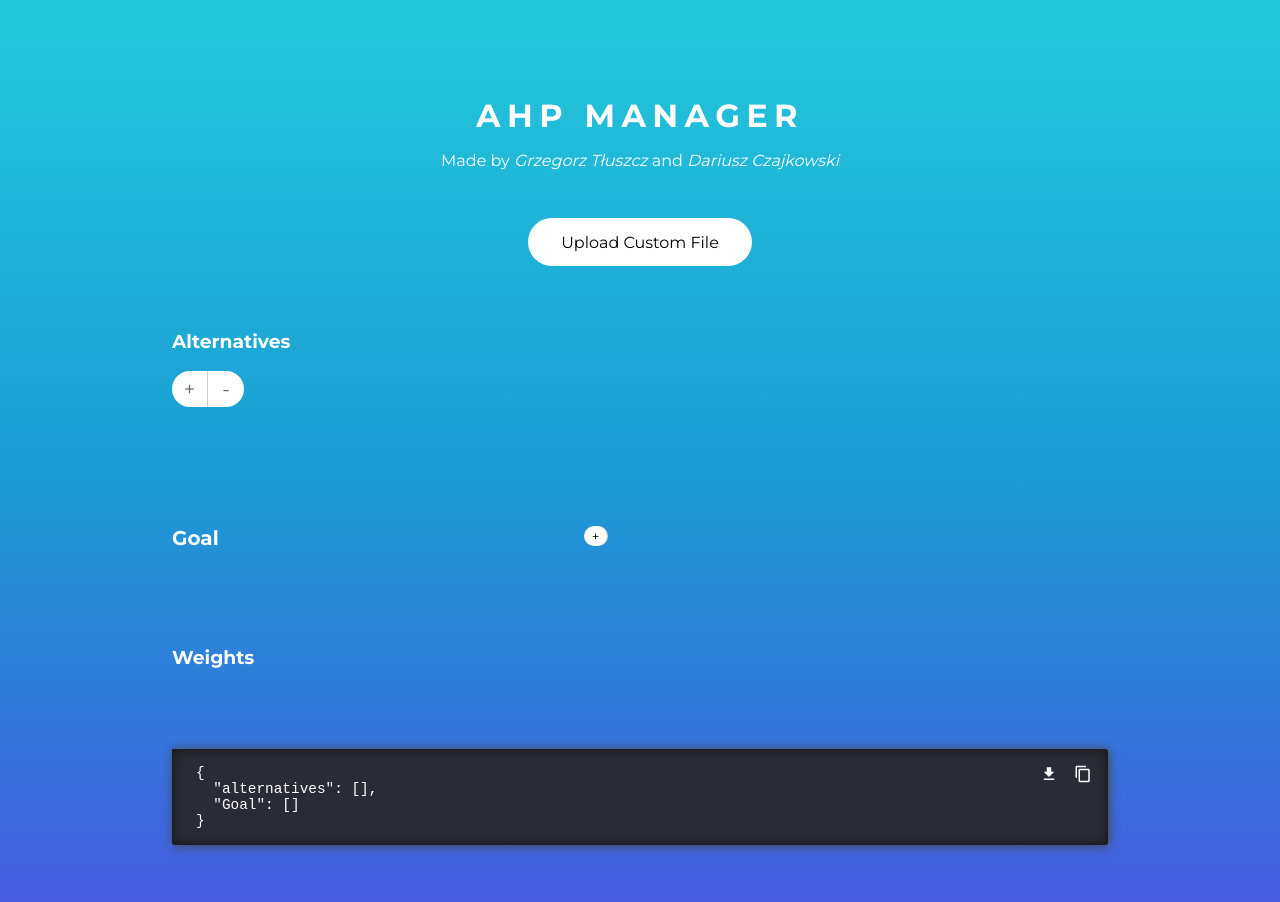
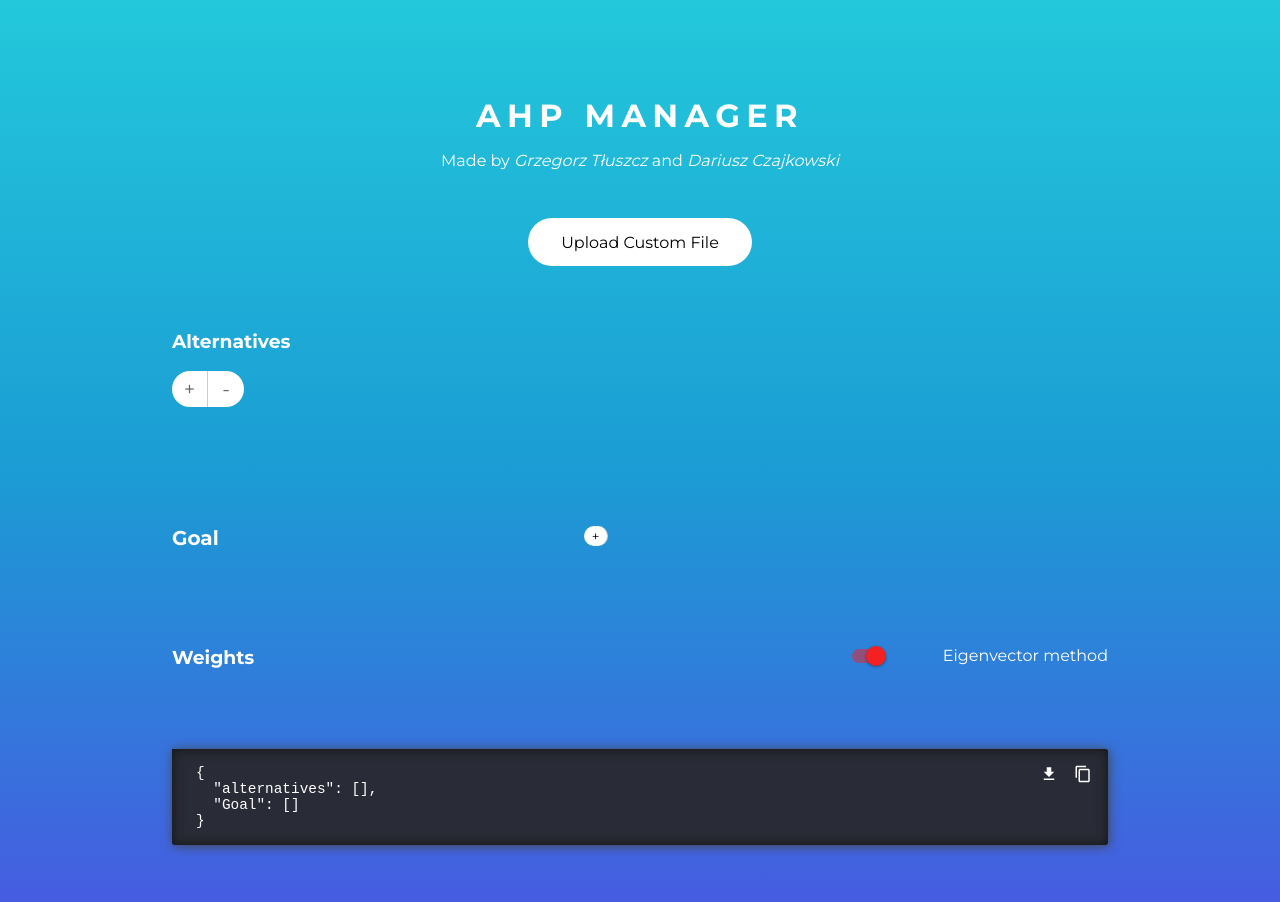
Before and after one commit to gtluszcz/AHP-Manager, a Vue app: page / in a window 1280 px wide. Shown: the top 902 px of the page. Built offline with nearby package versions, Linux system fonts and the light colour scheme.

Commit message:
Two weighting systems

```diff
--- a/src/App.vue
+++ b/src/App.vue
@@ -52,9 +52,24 @@
             </div>
 
             <div class="weights">
-                <h3>Weights</h3>
-                <div class="row weights__row" v-for="(weight, index) in priorityVector()" :key="index">
-                    <span>{{ alternatives[index].value }}</span><span>{{ weight.toFixed(3) }}</span>
+                <div class="weights__header">
+                    <h3>Weights</h3>
+                    <div class="label">
+                        <label class="ui-switch" :class="{ 'checked': isEigenvectorMethod }">
+                            <input type="checkbox" class="ui-switch-input" v-model="isEigenvectorMethod">
+
+                            <div class="ui-switch-track"></div>
+                            <div class="ui-switch-thumb"></div>
+
+                            <div class="ui-switch-focus-ring"></div>
+                        </label>
+                        <span v-text="isEigenvectorMethod ? 'Eigenvector method' : 'Geometric mean method'"></span>
+                    </div>
+                </div>
+                <div>
+                    <div class="row weights__row" v-for="(weight, index) in priorityVector()" :key="index">
+                        <span>{{ alternatives[index].value }}</span><span>{{ weight }}</span>
+                    </div>
                 </div>
             </div>
 
@@ -92,10 +107,17 @@
     import eventHub from './eventHub'
     import Clipboard from 'clipboard'
     import Maths from './modules/Maths'
+    import EigenvectorMethod from './modules/EigenvectorMethod'
+    import MeanMethod from './modules/MeanMethod'
 
     export default {
         props: ['alternatives', 'tree'],
         name: 'App',
+        data() {
+            return {
+                isEigenvectorMethod: true,
+            }
+        },
         mounted() {
             eventHub.$on('update', () => this.$forceUpdate())
 
@@ -129,9 +151,11 @@
                 return goal
             },
             priorityVector() {
-                return (this.tree.matrix.length === 0 || this.alternatives.length === 0)
-                    ? ''
-                    : Maths.nodeVector(this.tree)
+                if (this.tree.matrix.length === 0 || this.alternatives.length === 0) {
+                    return ''
+                }
+
+                return this.isEigenvectorMethod ? EigenvectorMethod.priorityVector(this.tree) : MeanMethod.priorityVector(this.tree)
             },
             prettyResult() {
                 return JSON.stringify(this.renderedTree(), (k, v) => (v instanceof Array) ? JSON.stringify(v) : v, 2)
@@ -453,6 +477,30 @@
         margin-bottom: 5rem;
     }
 
+    .weights__header {
+        display: flex;
+    }
+
+    .weights__header > h3 {
+        margin: 0;
+        flex: 1;
+    }
+
+    .weights__header > .label {
+        width: 16rem;
+        display: flex;
+    }
+
+    .weights__header > .label > label {
+        flex: 1;
+    }
+
+    .weights__header > .label > label,
+    .weights__header > .label > span {
+        display: block;
+        text-align: right;
+    }
+
     .weights__row > span {
         flex: 1;
     }
@@ -470,6 +518,70 @@
         font-family: monospace;
     }
 
+    .ui-switch {
+        position: relative;
+    }
+
+    .ui-switch.checked .ui-switch-track {
+        background-color: rgba(243,33,33,0.5);
+    }
+
+    .ui-switch.checked .ui-switch-thumb {
+        left: 14px;
+        background-color: #f32121;
+    }
+
+    .ui-switch.checked .ui-switch-focus-ring {
+        left: 3px;
+        background-color: rgba(243,33,33,0.12);
+    }
+
+    .ui-switch-track {
+        position: absolute;
+        top: 3px;
+        height: 14px;
+        width: 34px;
+        background-color: rgba(0,0,0,0.26);
+        border-radius: 8px;
+        transition: background-color 0.1s linear;
+    }
+
+    .ui-switch-thumb {
+        position: absolute;
+        top: 0;
+        left: 0;
+        width: 20px;
+        height: 20px;
+        border-radius: 50%;
+        background-color: #fafafa;
+        box-shadow: 0 1px 3px rgba(0,0,0,0.4);
+        transition: all 0.2s ease;
+    }
+
+    .ui-switch-focus-ring {
+        position: absolute;
+        top: -11px;
+        left: -11px;
+        z-index: -1;
+        border-radius: 50%;
+        width: 42px;
+        height: 42px;
+        background-color: rgba(0,0,0,0.1);
+        transform: scale(0);
+        opacity: 0;
+        transition: all 0.2s ease;
+    }
+
+    .ui-switch-input {
+        position: absolute;
+        opacity: 0;
+    }
+
+    .ui-switch-input:focus ~ .ui-switch-focus-ring {
+        transform: scale(1);
+        opacity: 1;
+    }
+
     @media (max-width: 930px) {
         .row-top {
             flex-direction: column;
--- /dev/null
+++ b/src/modules/EigenvectorMethod.js
@@ -0,0 +1,46 @@
+import Numeric from 'Numeric'
+import Maths from './Maths'
+
+class EigenvectorMethod extends Maths {
+    static priorityVector(node) {
+        if (node.criteria.length === 0) {
+            return this._eigenvector(node.matrix)
+        }
+
+        const compareVector = this._eigenvector(node.matrix)
+
+        let vector = 0
+        let counter = 0
+
+        for (let el of compareVector) {
+            vector = Numeric.add(vector, Numeric.mul(el, this.priorityVector(node.criteria[counter])))
+            counter++
+        }
+
+        return vector
+    }
+
+    static _eigenvector(A) {
+        const result = Numeric.eig(this.convert2dMatrixTo3d(A.map(el => el.value)))
+
+        // if (typeof result.E.y !== 'undefined' || typeof result.lambda.y !== 'undefined' ) {
+        //     throw 'Complex eigenvalues and eigenvectors are not supported yet'
+        // }
+
+        let maxLambdaIndex = 0
+
+        for (let i = 0; i < result.lambda.x.length; i++) {
+            if (result.lambda.x[i] > result.lambda.x[maxLambdaIndex]) {
+                maxLambdaIndex = i
+            }
+        }
+
+        let transpose = result.E.x[0].map((x, i) => result.E.x.map(x => x[i]))
+
+        let vector = transpose[maxLambdaIndex]
+
+        return vector.map(el => el / Numeric.sum(vector))
+    }
+}
+
+export default EigenvectorMethod
--- a/src/modules/Maths.js
+++ b/src/modules/Maths.js
@@ -1,5 +1,3 @@
-import Numeric from 'Numeric'
-
 class Maths {
     static convert2dMatrixTo3d(matrix2d) {
         const matrix3d = []
@@ -14,51 +12,7 @@ class Maths {
 
         return matrix3d
     }
-
-    static eigenvector(A) {
-        const result = Numeric.eig(Maths.convert2dMatrixTo3d(A.map(el => el.value)))
+}
 
 
-
-        if (typeof result.E.y !== 'undefined' || typeof result.lambda.y !== 'undefined' ) {
-
-            throw 'Complex eigenvalues and eigenvectors are not supported yet'
-        }
-
-        let maxLambdaIndex = 0
-
-        for (let i = 0; i < result.lambda.x.length; i++) {
-            if (result.lambda.x[i] > result.lambda.x[maxLambdaIndex]) {
-                maxLambdaIndex = i
-            }
-        }
-
-        let transpose = result.E.x[0].map((x, i) => result.E.x.map(x => x[i]))
-
-        let vector = transpose[maxLambdaIndex]
-        return vector.map(el => el / Numeric.sum(vector))
-    }
-
-
-
-    static nodeVector(node){
-        if(node.criteria.length==0) {
-            console.log(node.name, Maths.eigenvector(node.matrix))
-            return Maths.eigenvector(node.matrix)
-        }
-
-        const compareVector = Maths.eigenvector(node.matrix)
-        console.log(node.name,compareVector)
-        let vector = 0
-        let counter = 0
-        for(let el of compareVector){
-
-            vector=Numeric.add(vector,Numeric.mul(el,Maths.nodeVector(node.criteria[counter])))
-            counter++
-
-        }
-        return vector
-    }
-}
-
 export default Maths
--- /dev/null
+++ b/src/modules/MeanMethod.js
@@ -0,0 +1,43 @@
+import Numeric from 'Numeric'
+import Maths from './Maths'
+
+class MeanMethod extends Maths {
+    static priorityVector(node) {
+        if (node.criteria.length === 0) {
+            return this._mean(node.matrix)
+        }
+
+        const compareVector = this._mean(node.matrix)
+
+        let vector = 0
+        let counter = 0
+
+        for (let el of compareVector) {
+            vector = Numeric.add(vector, Numeric.mul(el, this.priorityVector(node.criteria[counter])))
+            counter++
+        }
+
+        return vector
+    }
+
+    static _mean(A) {
+        const matrix = A.map(el => el.value)
+        const vector = []
+        const n = Math.sqrt(matrix.length)
+
+        for (let i = 0; i < n; i++) {
+            vector[i] = 1
+
+            for (let j = 0; j < n; j++) {
+                vector[i] *= matrix[i * n + j]
+            }
+
+            vector[i] = Math.pow(vector[i], 1 / n)
+        }
+
+
+        return vector.map(el => el / Numeric.sum(vector))
+    }
+}
+
+export default MeanMethod
```
